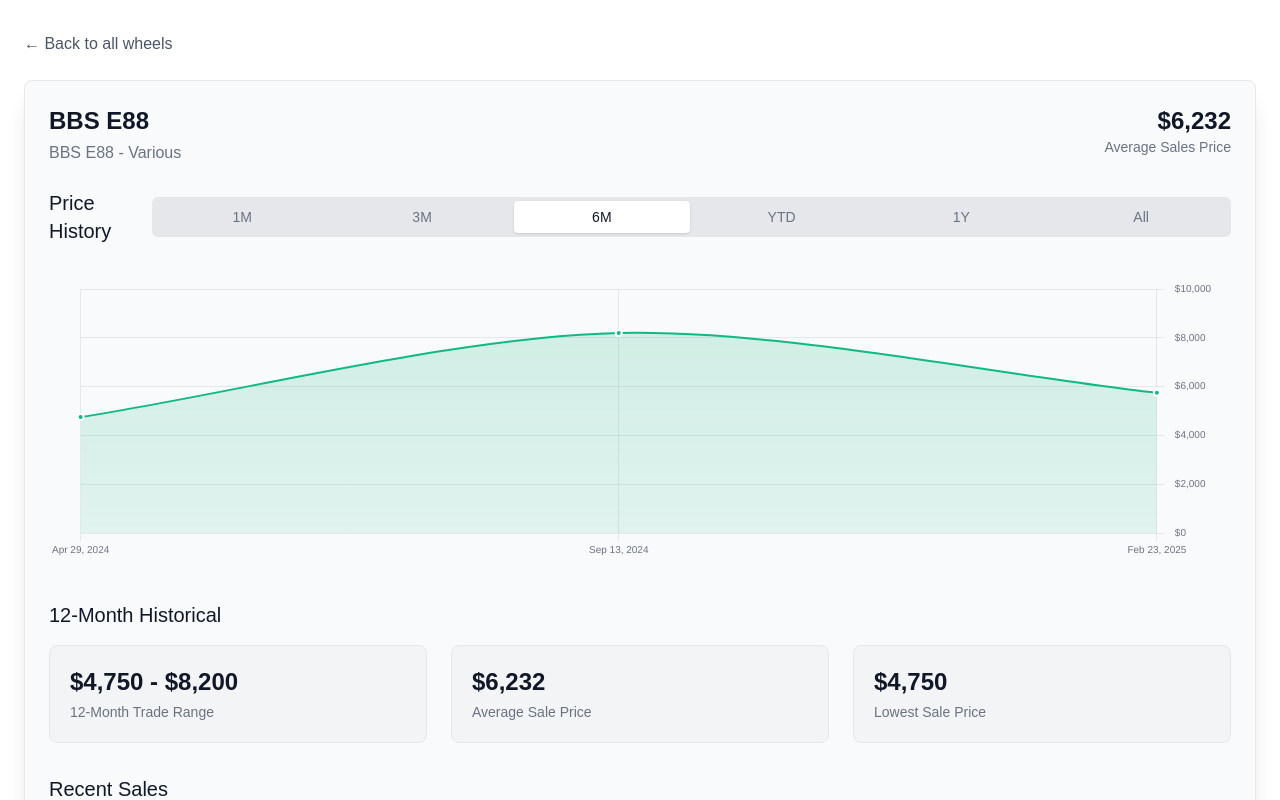
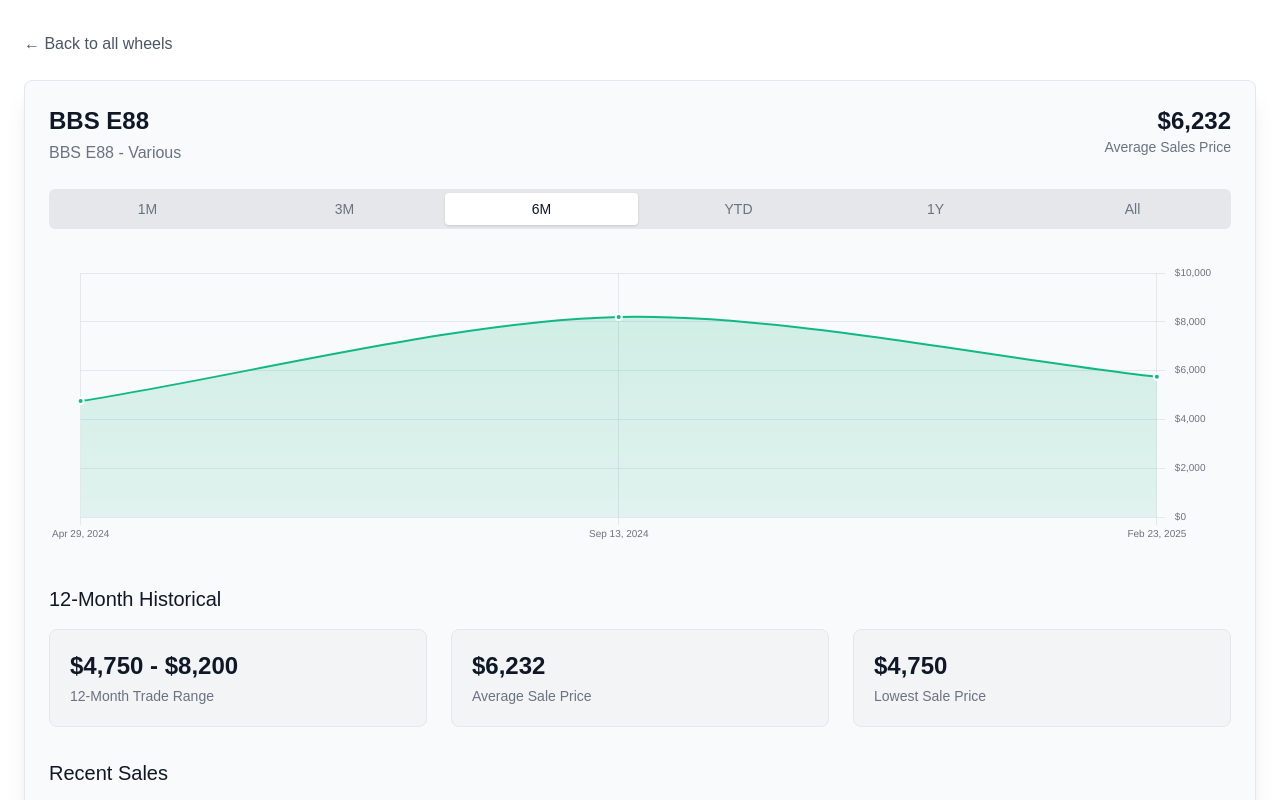
Before and after one commit to rezaca/wheelprice-history-tracker, a Next.js app: page /wheels/bbsE88 in a window 1280 px wide. Shown: the top 800 px of the page. Built offline with nearby package versions, Linux system fonts and the light colour scheme; no server answers.

Commit message:
Remove redundant Price History label for cleaner UI

```diff
--- a/src/components/price-history/price-history-card.tsx
+++ b/src/components/price-history/price-history-card.tsx
@@ -37,8 +37,7 @@
 
         <div>
           <div className="flex flex-col">
-            <div className="flex items-center justify-between">
-              <h2 className="text-lg sm:text-xl font-medium text-gray-900">Price History</h2>
+            <div className="flex items-center justify-end">
               <TimeRangeSelector timeRange={timeRange} setTimeRange={setTimeRange} />
             </div>
 
```
